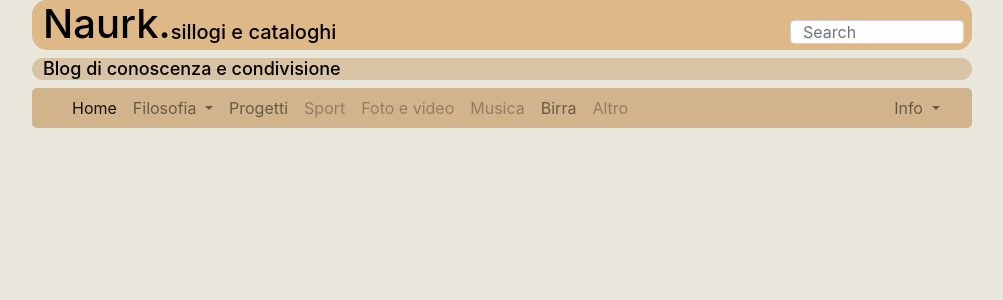
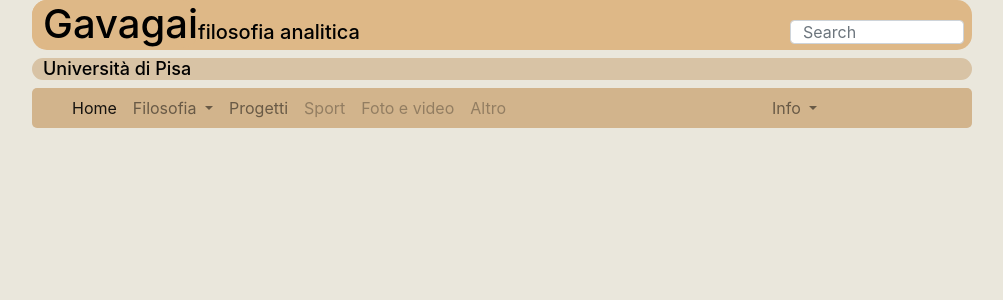
Before and after one commit to Gavagai-phi/gavagai-phi2.github.io, a Jekyll site: the page index.html, which Jekyll copies as it is, in a window 1280 px wide. Shown: the top 300 px of the page, without its empty margins (138-1141 px from the left). Built offline with Jekyll 4.4.1, drawn with Linux system fonts in a browser that asks for light colours.

Commit message:
Update index.html

```diff
--- a/index.html
+++ b/index.html
@@ -5,10 +5,10 @@
 	<title>Gavagai - Home Page</title>
 
   <div class="wrapper">
-    <h1 style=" float: left; padding-left: 11px"> Naurk.
-      <h1 style="float: center; padding-left: 138px; padding-top: 20px; height: 50px; font-size: 20px;"> sillogi e cataloghi
+    <h1 style=" float: left; padding-left: 11px"> Gavagai
+      <h1 style="float: center; padding-left: 138px; padding-top: 20px; height: 50px; font-size: 20px;"> filosofia analitica
         <input class="form-control mr-sm-2" type="search" placeholder="Search" aria-label="Search" style="width: 174px; float: right; height: 80%"></h1> </h1>
-   <h2 style="font-size: 18px;padding-left: 11px">Blog di conoscenza e condivisione     </h2>
+   <h2 style="font-size: 18px;padding-left: 11px">Università di Pisa    </h2>
 
 </div>
 </head>
@@ -53,12 +53,6 @@
              <a class="nav-link disabled" href="#" tabindex="-1" aria-disabled="     true">Foto e video</a>
            </li>
             </li>
-           <li class="nav-item">
-             <a class="nav-link disabled" href="#" tabindex="-1" aria-disabled="     true">Musica</a>
-           </li>
-             <li class="nav-item">
-             <a class="nav-link">Birra</a>
-           </li>
             </li>
            <li class="nav-item">
              <a class="nav-link disabled" href="#" tabindex="-1" aria-disabled="     true">Altro</a>
@@ -68,7 +62,7 @@
                Info
              </a>
              <div class="dropdown-menu" aria-labelledby="navbarDropdown" style="margin-left: 250px;">
-               <a class="dropdown-item" href="#">About me</a>
+               <a class="dropdown-item" href="#">About us</a>
                <a class="dropdown-item" href="#">Website copyright</a>
                <div class="dropdown-divider"></div>
                <a class="dropdown-item" href="#">Something else here</a>
```
